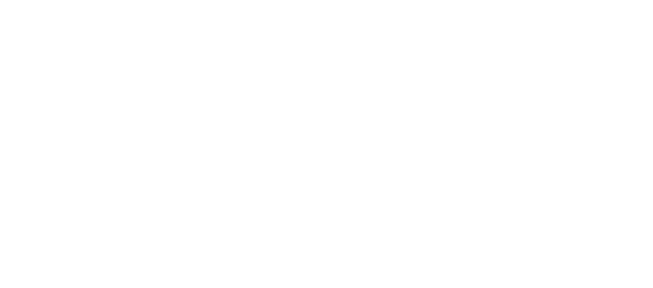
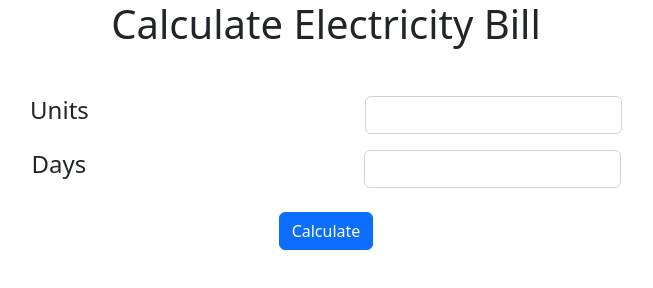
Before and after one commit to rpsbobby/electricity-bill-calculator--electron.js, an Electron app: page public/index.html in a window 1280 px wide. Shown: the whole page, without its empty margins (314-967 px from the left). Drawn offline with nearby package versions, Linux system fonts and the light colour scheme.

Commit message:
Title + Form

```diff
--- a/public/index.html
+++ b/public/index.html
@@ -1,9 +1,57 @@
 <html>
-    <head>
-        <meta charset="UTF-8" />
-        <title>Electricity Bill Calculator</title>
-    </head>
-    <body>
 
-    </body>
+<head>
+    <meta charset="UTF-8" />
+    <title>Electricity Bill Calculator</title>
+    <link rel="stylesheet" href="../node_modules/bootstrap/dist/css/bootstrap.min.css" />
+    <link rel="stylesheet" href="" />
+</head>
+
+<body class="">
+    <div class="d-flex-column">
+
+        <!-- NAV -->
+        <nav class="container-fluid text-center">
+            <h1>Calculate Electricity Bill</h1>
+        </nav>
+
+        <!-- FORM -->
+        <div class="pt-3 container-fluid">
+            <form id="form">
+                <div class=" py-3 px-5">
+
+                    <div class="d-flex p-2  justify-content-evenly">
+                        <div class="">
+                            <label for="numberOfUnits" class="form-label text-center h4">Units</label>
+                        </div>
+                        <div class="">
+                            <input type="text" id="units" class="form-control" />
+                        </div>
+                    </div>
+                    <div class="d-flex p-2  justify-content-evenly">
+
+                        <div class="">
+                            <label for="numberOfDays" class="form-label text-center h4">Days</label>
+                        </div>
+                        <div class="">
+                            <input type="text" id="days" class="form-control" />
+                        </div>
+                    </div>
+                    <div class="d-flex justify-content-center">
+                        <span>
+                            <!-- include error message-->
+                        </span>
+                    </div>
+                    <div class="d-flex justify-content-center">
+                        <button type="submit" class="btn btn-primary m-3">
+                            Calculate
+                        </button>
+                    </div>
+                </div>
+            </form>
+        </div>
+    </div>
+
+</body>
+
 </html>
```
